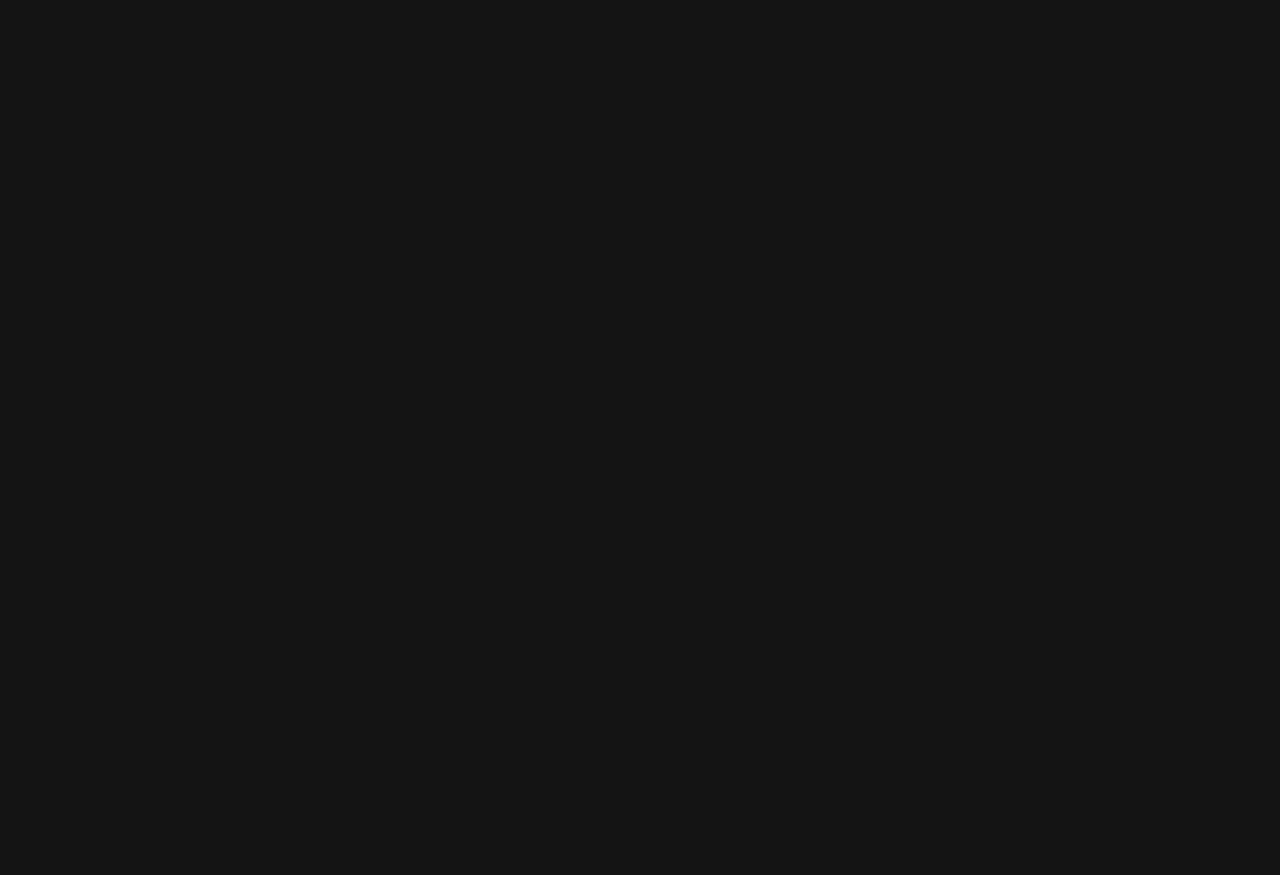
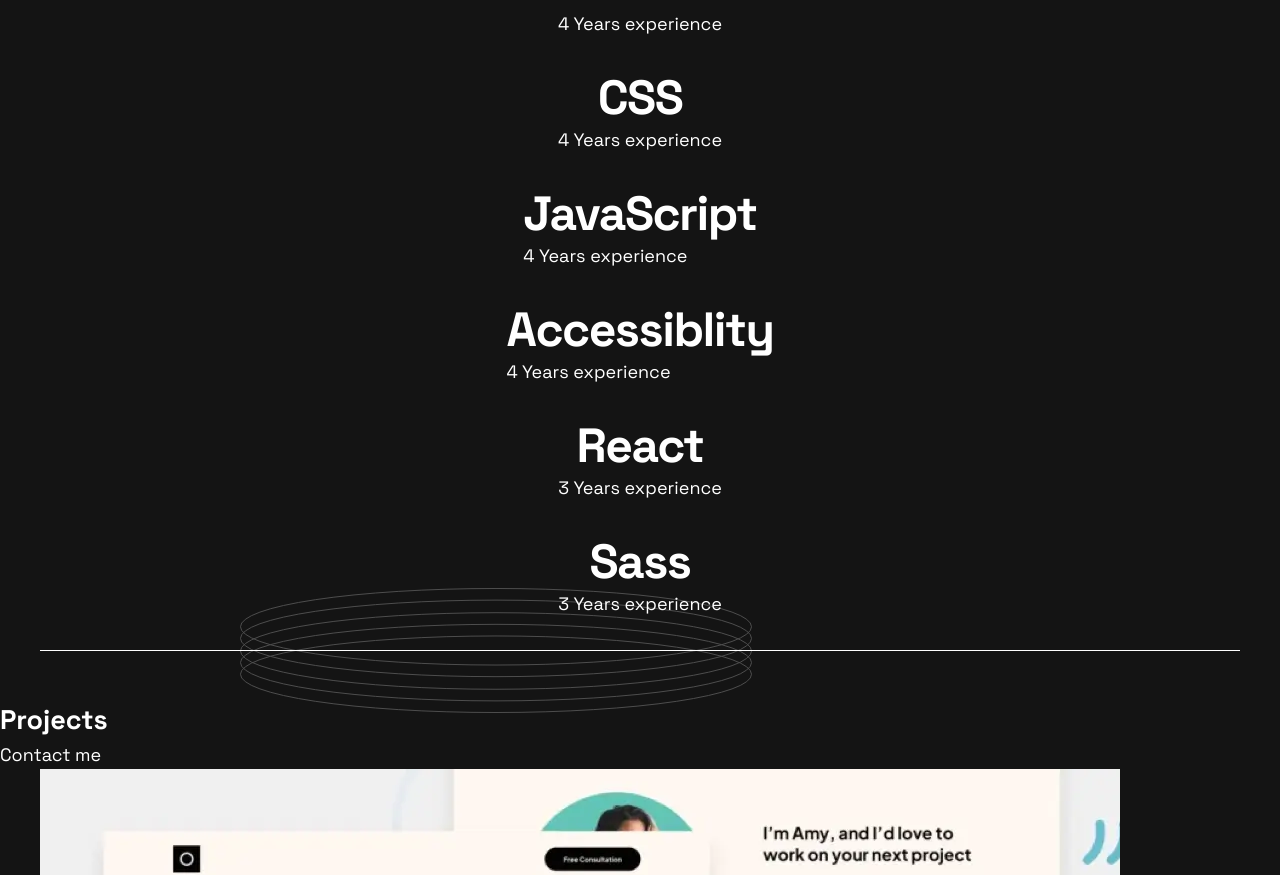
Before and after one commit to cgojk/portfolio, a React (Vite) app: page / in a window 1280 px wide. Shown: the part 893-1768 px from the top of the page. Before the commit the page ends 800 px from the top, so only its background shows below. Built offline with nearby package versions, Linux system fonts and the light colour scheme.

Commit message:
startign workig on the proejcts section

```diff
--- a/src/components/Projects.jsx
+++ b/src/components/Projects.jsx
@@ -2,9 +2,12 @@ import React from "react";
 
 import { Link } from "react-router-dom";
 
-import designportfoliodesktop from "../../public/images/thumbnail-project-1-large.webp";
-import designportfoliomobile from "../../public/images/thumbnail-project-1-small.webp";
-import designportfoliotablet from "../../public/images/thumbnail-project-1-medium.webp";
+import ProjectsDetails from "./ProjectsDetails";
+
+import data from "../data";
+
+
+
 
 
 
@@ -18,7 +21,18 @@ export default function  Projects (){
        <h1 className="projects__title">Projects</h1>
        <Link to="/contact" className="btn__hero">Contact me</Link>
     </div>
+    <div className="projects__content container">
+      {data.map((project) => (
+         <ProjectsDetails
+            key={project.id}
+            title={project.title}
+            imagedesktop={project.imagedesktop}
+            imagemobile={project.imagemobile}
+            experience={project.experience}
 
+         />
+      ))}
+      </div>
 
 </section>
 
--- a/src/components/ProjectsDetails.jsx
+++ b/src/components/ProjectsDetails.jsx
@@ -7,15 +7,14 @@ import { Link } from "react-router-dom";
 
 
 
-
-export default function  ProjectsDetails (
-   {title,
+export default function  ProjectsDetails (props){
+   const {title,
    imagedesktop,
    imagemobile,
-   tools,
+   experience,
    linkto,
-    linktocode})
-    {
+    linktocode} = props;
+
 
 
     return (
@@ -41,36 +40,12 @@ export default function  ProjectsDetails (
                                                   alt="photo of Catalina G."
                                               />
                                               </picture>
-            <h2 className="projects__title">{title}</h2>
-            <p className="projects__tools">{tools}</p>
-
-            {linkto.startsWith("http") ? (
-                <a href={linkto}
-                className="btn__hero"
-                target="_blank"
-                rel="noopener noreferrer">
-                    See project
-                </a>
-            ) : (
-                <Link to={linkto} className="btn__hero">
-                    See project
-                </Link>
-            )}
-           {linktocode &&
-           (linktocode.startsWith("http") ? (
-          <a
-           href={linktocode}
-           className="btn__hero"
-           target="_blank"
-            rel="noopener noreferrer"
-           >
-           See code
-           </a>
-          ) : (
-         <Link to={linktocode} className="btn__hero">
-            See code
-         </Link>
-        ))}
+                                        <h2 className="projects__title">{title}</h2>
+                                         <p className="projects__tools">{experience}</p>
+                                            <div className="projects__links">
+                                                <h2 className="project_link">project link</h2>
+                                                <h2 className="contact">link code</h2>
+                                            </div>
 
         </li>
  </ul>
--- /dev/null
+++ b/src/components/Tools.jsx
@@ -0,0 +1,26 @@
+import rings from "../images/pattern-rings.svg";
+
+const tools =[
+    {name: "HTML", experience: "4 Years experience"},
+    {name: "CSS", experience: "4 Years experience"},
+    {name: "JavaScript", experience: "4 Years experience"},
+    {name: "Accessiblity", experience: "4 Years experience"},
+    {name: "React", experience: "3 Years experience"},
+    {name: "Sass", experience: "3 Years experience"},
+]
+
+export default function Tools(){
+    return (
+        <section className="tools ">
+            <div className="wrapper__tools--text container">
+                {tools.map((tool, index) => (
+                    <div className="tool__description" key={index}>
+                        <h2 className="tools__title">{tool.name}</h2>
+                        <p className="tools__text">{tool.experience}</p>
+                    </div>
+                ))}
+            </div>
+            <img src ={rings} alt="rings pattern" className="pattern rings" />
+        </section>
+    );
+}
--- /dev/null
+++ b/src/data.js
@@ -0,0 +1,101 @@
+import designportfoliodesktop from "../src/images/thumbnail-project-1-large.webp";
+import designportfoliomobile from "../src/images/thumbnail-project-1-small.webp";
+
+
+
+
+import elearningdesktop from "../src/images/thumbnail-project-2-large.webp";
+import elearningmobile from "../src/images/thumbnail-project-2-small.webp";
+
+
+
+import todowebdesktop from "../src/images/thumbnail-project-3-large.webp";
+import todowebmobile from "../src/images/thumbnail-project-3-small.webp";
+
+
+
+
+import entertainmentdesktop from "../src/images/thumbnail-project-4-large.webp";
+import entertainmentmobile from "../src/images/thumbnail-project-4-small.webp";
+
+import memorygamedesktop from "../src/images/thumbnail-project-5-large.webp";
+import memorygamemobile from "../src/images/thumbnail-project-5-small.webp";
+
+
+import artgallerydesktop from "../src/images/thumbnail-project-6-large.webp";
+import artgallerymobile from "../src/images/thumbnail-project-6-small.webp";
+
+
+
+
+export default [
+    {
+        id: 1,
+        title: "Design Portfolio",
+        imagedesktop: designportfoliodesktop,
+        imagemobile: designportfoliomobile,
+        experience: ["HTML", "CSS", "JavaScript"],
+        alt: "photo of design portfolio project",
+
+        // linkto: "/projects/design-portfolio",
+        // linktocode: "/projects/design-portfolio-code"
+    },
+    {
+        id: 2,
+        title: "E-learning landing page",
+        imagedesktop: elearningdesktop,
+         imagemobile: elearningmobile,
+        experience: ["HTML", "CSS", "JavaScript"],
+        alt: "photo of e-learning landing page project",
+        // linkto: "/projects/e-learning-landing-page",
+
+        // linktocode: "/projects/e-learning-landing-page-code"
+    },
+
+    {
+        id: 3,
+        title: "Todo web app",
+        imagedesktop: todowebdesktop,
+        imagemobile: todowebmobile,
+        experience: ["HTML", "CSS", "JavaScript"],
+        alt: "photo of todo web app project",
+        // linkto: "/",
+
+        // linktocode: "/projects/todo-web-app-code"
+    },
+    {
+        id: 4,
+        title: "Entertainment web app",
+        imagedesktop: entertainmentdesktop,
+        imagemobile: entertainmentmobile,
+        experience: ["HTML", "CSS", "JavaScript"],
+        alt: "photo of entertainment web app project",
+        // linkto: "https://comforting-conkies-5f4bc6.netlify.app/home",
+
+        // linktocode: "/projects/entertainment-web-app-code"
+    }
+    ,
+    {
+        id: 5,
+        title: "Memory game",
+        imagedesktop: memorygamedesktop,
+        imagemobile: memorygamemobile,
+        experience: ["HTML", "CSS", "JavaScript"],
+        alt: "photo of memory game project",
+        // linkto: "/projects/memory-game",
+
+        // linktocode: "/projects/memory-game-code"
+    },
+    {
+        id: 6,
+        title: "Art gallery",
+        imagedesktop: artgallerydesktop,
+        imagemobile: artgallerymobile,
+        experience: ["HTML", "CSS", "JavaScript"],
+        alt: "photo of art gallery project",
+
+        // linkto: "/projects/art-gallery",
+
+        // linktocode: "/projects/art-gallery-code"
+    }
+]
--- a/src/pages/home.jsx
+++ b/src/pages/home.jsx
@@ -1,6 +1,8 @@
 import Hero from "../components/Hero";
 import { Link } from "react-router-dom";
 import Navigation from "../components/navigation";
+import Tools from "../components/Tools";
+import Projects from "../components/Projects";
 
 
 
@@ -12,6 +14,8 @@ export default function Home () {
         <>
        <Navigation/>
            <Hero/>
+            <Tools/>
+            <Projects/>
 
 
 
--- a/src/styles/_base.scss
+++ b/src/styles/_base.scss
@@ -1,3 +1,8 @@
+
+      /* ==============================
+                BASE STYLES
+         ==============================*/
+
 
 body {
     background-color: var(--neutral-black);
@@ -16,6 +21,10 @@ body {
     margin:0 auto;
 }
 
+
+    /* ==============================
+              HERO SECTION
+         ==============================*/
 
 .hero__section{
 
@@ -126,9 +135,14 @@ body {
     background-color: var(--active);
     z-index: -1;
 }
+.btn__hero{
+    margin-bottom: var(--space-4);
+    }
 
-// =================================navigation=========================
-// ====================================================================
+
+       /* ==============================
+             NAVIGATION SECTION
+         ==============================*/
 
 .navigation__nav{
         display:flex;
@@ -158,14 +172,73 @@ body {
          list-style:none;
         }
 
-            .navigation__nav--list-link a{
-                 transition: background-color 1s ease-out 0.25s;
+            .navigation__nav--list-link img{
+                 transition: filter 0.3s ease;
 
-                text-decoration:none;
+                    cursor:pointer;
 
                 &:hover{
-                    background-color: var(--active);
+                    filter: brightness(0) saturate(100%)
+                   invert(75%) sepia(70%) saturate(600%)
+                  hue-rotate(100deg) brightness(100%) contrast(100%);
                   }
                 }
             }
         }
+
+
+
+
+       /* ==============================
+              tools section
+         ==============================*/
+
+
+          .tools{
+
+            padding:var(--space-2);
+            position:relative;
+
+
+             .rings{
+              position:absolute;
+              width: clamp(24rem, 40vw, 45rem);
+              bottom: -14px;
+              left: 240px;
+        }
+          }
+
+          .wrapper__tools--text{
+            display:flex;
+            flex-direction: column;
+          border-top: 1px solid var(--neutral-200);
+            border-bottom:1px solid var(--neutral-200);
+            padding: var(--space-4) 0;
+            gap: var(--space-4);
+            align-items: center;
+            margin-bottom:var(--space-4);
+
+
+            .tools__title{
+                 font: var(--font-2);
+
+                letter-spacing: var(--ls-2);
+                text-align:center;
+            }
+            .tools__text{
+                font: var(--font-4);
+                letter-spacing: var(--ls-4);
+            }
+         }
+
+
+       /* ==============================
+                projects section
+         ==============================*/
+
+         .projects__content container{
+    display:flex;
+    flex-direction: column;
+    gap: var(--space-4);
+    align-items: center;
+         }
--- a/src/styles/_tokens.scss
+++ b/src/styles/_tokens.scss
@@ -96,5 +96,15 @@
 
 --ls-4: 0;
 
+// spacing
+--space-1: 0.5rem;
+--space-2: 1rem;
+--space-3: 1.5rem;
+--space-4: 2rem;
+--space-6:3rem;
+--space-8:4rem;
+
+
+
 
 }
```
Also changed, not shown: data.js (deleted, +0 -92 lines), src/styles/index.css (+5 -5 lines), 1 other file (tests, documents, lock files or other folders). Lines whose indentation alone changed are shown as unchanged.
